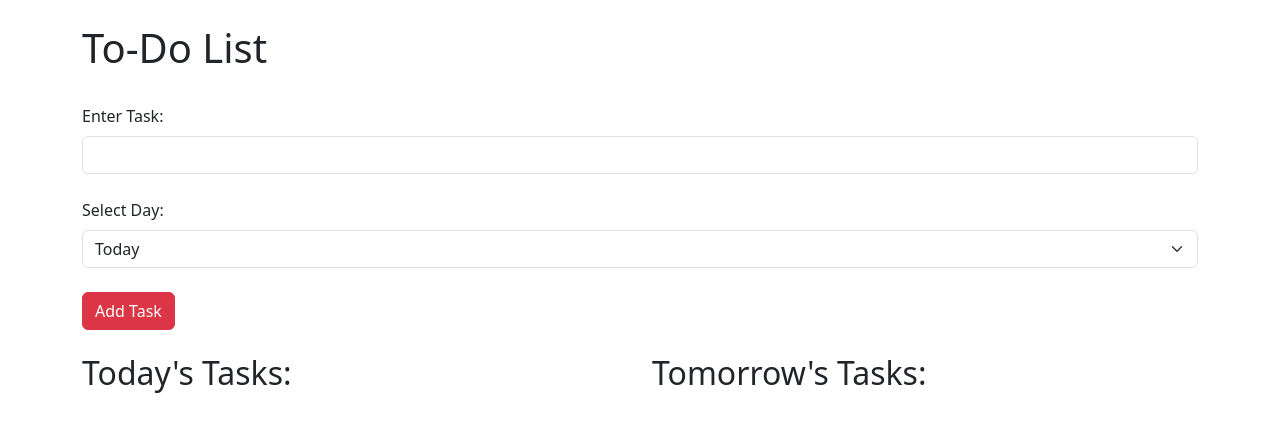
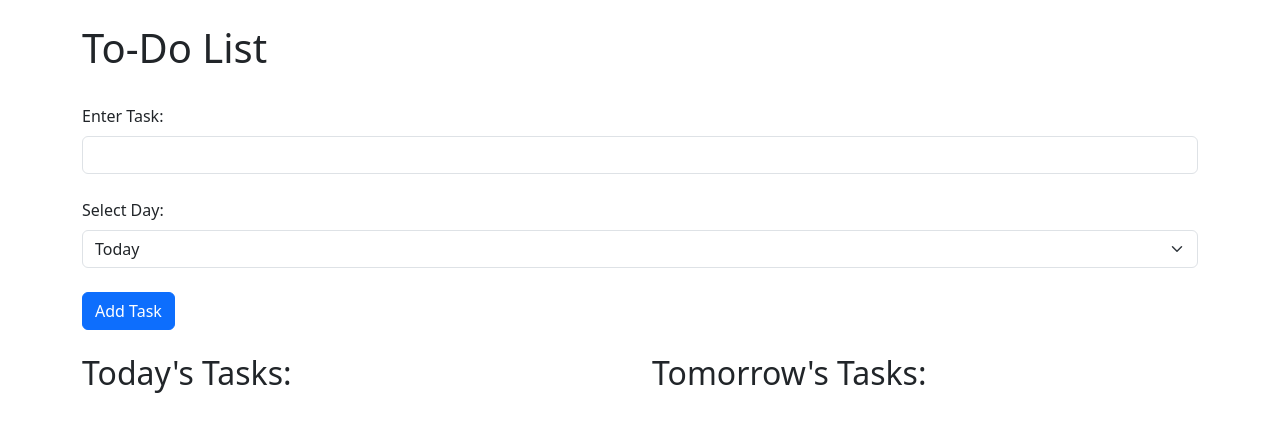
Before and after one commit to badaltomar/Superlist, a plain HTML site: page index.html in a window 1280 px wide. Drawn offline with nearby package versions, Linux system fonts and the light colour scheme.

Commit message:
Update index.html

```diff
--- a/index.html
+++ b/index.html
@@ -22,7 +22,7 @@
       <option value="Tomorrow">Tomorrow</option>
     </select>
     <br />
-    <button id="addButton" class="btn btn-danger">Add Task</button>
+    <button id="addButton" class="btn btn-primary">Add Task</button>
     <br /><br />
 
     <section id="outputContainer">
```
